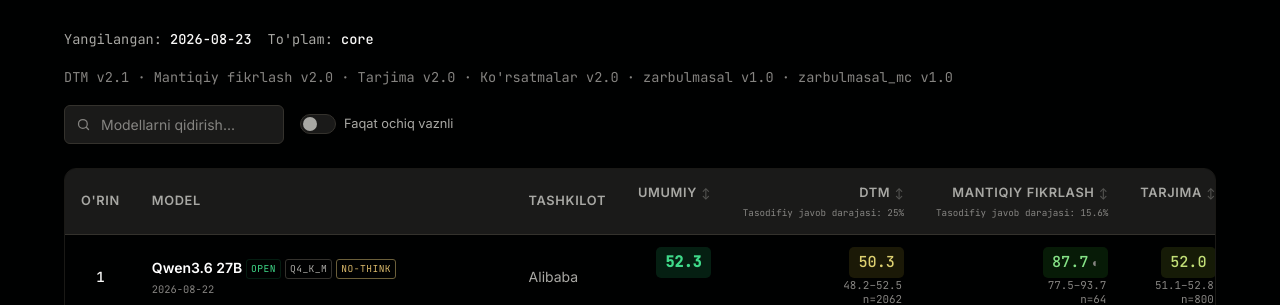
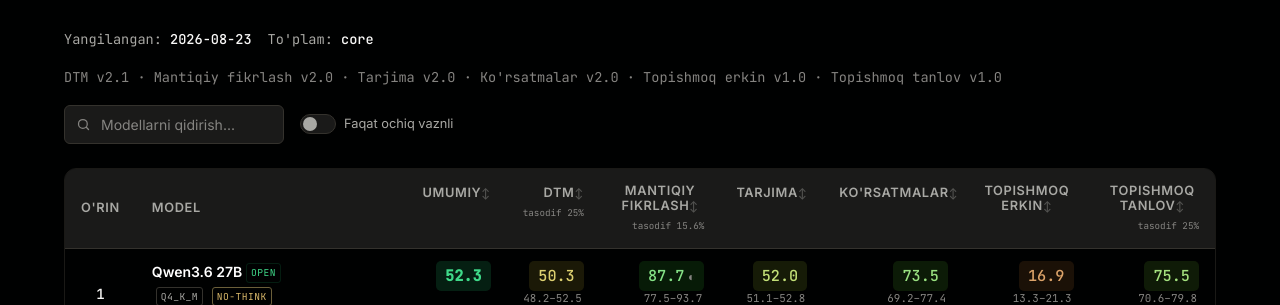
Before and after one commit to idrock-ai/IdrockBench, a website: page site/index.html in a window 1280 px wide. Shown: the part 647-952 px from the top of the page. Drawn offline with Linux system fonts and the light colour scheme.

Commit message:
Fit six tracks into the leaderboard table
The riddle tracks had no entry in TASK_LABELS, so two columns rendered their raw
task ids, and with seven score columns the last one sat off the right edge of the
screen with nothing to indicate it was there.

Column headings now wrap onto a second line instead of widening the table, and
the random-baseline label is "tasodif 25%" rather than a sentence longer than the
column it sits under.

The organisation column held one word per row and cost about a hundred pixels, so
it moves into the model cell. Quantisation and reasoning mode move down there
too: they are provenance rather than identity, and keeping them beside the name
was what pushed a whole track off screen. The model cell now reads as a name with
its details under it, and all seven score columns fit at 1440px.

```diff
--- a/site/script.js
+++ b/site/script.js
@@ -25,12 +25,16 @@ const LANG_STORAGE_KEY = "idrock-eval-lang";
 
 // Display names per task id. A task present in results.json but missing here
 // still renders, using its id — the table follows the data, not this list.
+//: Column headings. Short, because six score columns share the table width, and
+//: wrapped onto two lines by the stylesheet rather than truncated.
 const TASK_LABELS = {
     dtm: { uz: "DTM", en: "DTM" },
     reasoning_uz: { uz: "Mantiqiy fikrlash", en: "Reasoning" },
     translation_uz: { uz: "Tarjima", en: "Translation" },
     ifeval_uz: { uz: "Ko'rsatmalar", en: "Instructions" },
-    business_uz: { uz: "Biznes bilimi", en: "Business knowledge" },
+    zarbulmasal: { uz: "Topishmoq erkin", en: "Riddle recall" },
+    zarbulmasal_mc: { uz: "Topishmoq tanlov", en: "Riddle choice" },
+    business_uz: { uz: "Biznes bilimi", en: "Business" },
 };
 
 const TRANSLATIONS = {
@@ -55,7 +59,7 @@ const TRANSLATIONS = {
         "lb.total": "Jami {total} ta model",
         "lb.unranked": "To'liq baholanmagan modellar",
         "lb.unranked_note": "Bu modellar to'plamdagi barcha topshiriqlarni bajarmagan, shuning uchun ularga umumiy ball berilmaydi.",
-        "lb.chance": "Tasodifiy javob darajasi",
+        "lb.chance": "tasodif",
         "th.rank": "O'rin",
         "th.model": "Model",
         "th.organization": "Tashkilot",
@@ -109,7 +113,7 @@ const TRANSLATIONS = {
         "lb.total": "{total} models",
         "lb.unranked": "Models without a complete run",
         "lb.unranked_note": "These models did not complete every task in the suite, so no composite score is shown.",
-        "lb.chance": "Random baseline",
+        "lb.chance": "chance",
         "th.rank": "Rank",
         "th.model": "Model",
         "th.organization": "Organization",
@@ -207,7 +211,7 @@ function renderHead() {
     const cols = BOARD.tasks
         .map((task) => {
             const chance = task.chance > 0
-                ? `<span class="th-chance">${t("lb.chance")}: ${task.chance}%</span>` : "";
+                ? `<span class="th-chance">${t("lb.chance")} ${task.chance}%</span>` : "";
             return `<th class="col-score" scope="col">
                         <button type="button" class="th-sort" data-sort="${esc(task.id)}">
                             ${esc(taskLabel(task.id))}<span class="sort-icon" aria-hidden="true"></span>
@@ -218,7 +222,6 @@ function renderHead() {
     dom.head.innerHTML = `<tr>
         <th class="col-rank" scope="col"><span data-i18n="th.rank">${t("th.rank")}</span></th>
         <th class="col-model" scope="col"><span data-i18n="th.model">${t("th.model")}</span></th>
-        <th class="col-org" scope="col"><span data-i18n="th.organization">${t("th.organization")}</span></th>
         <th class="col-score" scope="col">
             <button type="button" class="th-sort" data-sort="composite">
                 ${t("th.overall")}<span class="sort-icon" aria-hidden="true"></span>
@@ -299,8 +302,8 @@ function sizeScrollRegion(totalModels) {
 }
 
 function metaLine(model) {
-    const bits = [model.runDate, model.harnessCommit].filter(
-        (b) => b && b !== "unknown");
+    const bits = [model.organization, model.runDate, model.harnessCommit].filter(
+        (b) => b && b !== "unknown" && b !== "Unknown");
     return bits.length ? `<span class="model-meta">${esc(bits.join(" · "))}</span>` : "";
 }
 
@@ -326,10 +329,9 @@ function row(model) {
     return `<tr${model.composite == null ? ' class="row-unranked"' : ""}>
         <td class="col-rank">${rank}${tied}</td>
         <th class="col-model" scope="row">
-            <span class="model-name">${esc(model.model)}</span>${badge}${quant}${think}
-            ${metaLine(model)}
+            <span class="model-name">${esc(model.model)}</span>${badge}
+            <span class="model-sub">${quant}${think}${metaLine(model)}</span>
         </th>
-        <td class="col-org">${esc(model.organization)}</td>
         ${composite}
         ${BOARD.tasks.map((task) => cell(model.scores?.[task.id])).join("")}
     </tr>`;
--- a/site/styles.css
+++ b/site/styles.css
@@ -620,14 +620,34 @@ img {
     color: var(--text-heading);
 }
 
-.col-org {
-    color: var(--text-secondary);
-}
+/* Second line of the model cell: quantisation, reasoning mode, organisation and
+   date. Provenance rather than identity, so it sits under the name instead of
+   widening the column. */
+.model-sub {
+    display: flex;
+    flex-wrap: wrap;
+    align-items: center;
+    gap: 0.3rem;
+    margin-top: 0.25rem;
+}
+
+.model-sub .model-meta { margin: 0; }
 
 /* Score cells */
 .col-score {
     text-align: center !important;
-    min-width: 100px;
+    min-width: 88px;
+}
+
+/* Six tracks share this row, so a heading wraps onto a second line rather than
+   forcing the table wider than the screen. The width is capped so the wrap
+   happens at the same place for every column and the header row stays even. */
+.leaderboard-table thead .th-sort {
+    display: inline-block;
+    max-width: 8.5em;
+    white-space: normal;
+    line-height: 1.2;
+    text-wrap: balance;
 }
 
 .score-cell {
@@ -1157,7 +1177,7 @@ img {
     }
 
     .col-model { min-width: 150px; }
-    .col-score { min-width: 80px; }
+    .col-score { min-width: 76px; }
 
     /* Cards */
     .benchmarks-grid,
```
